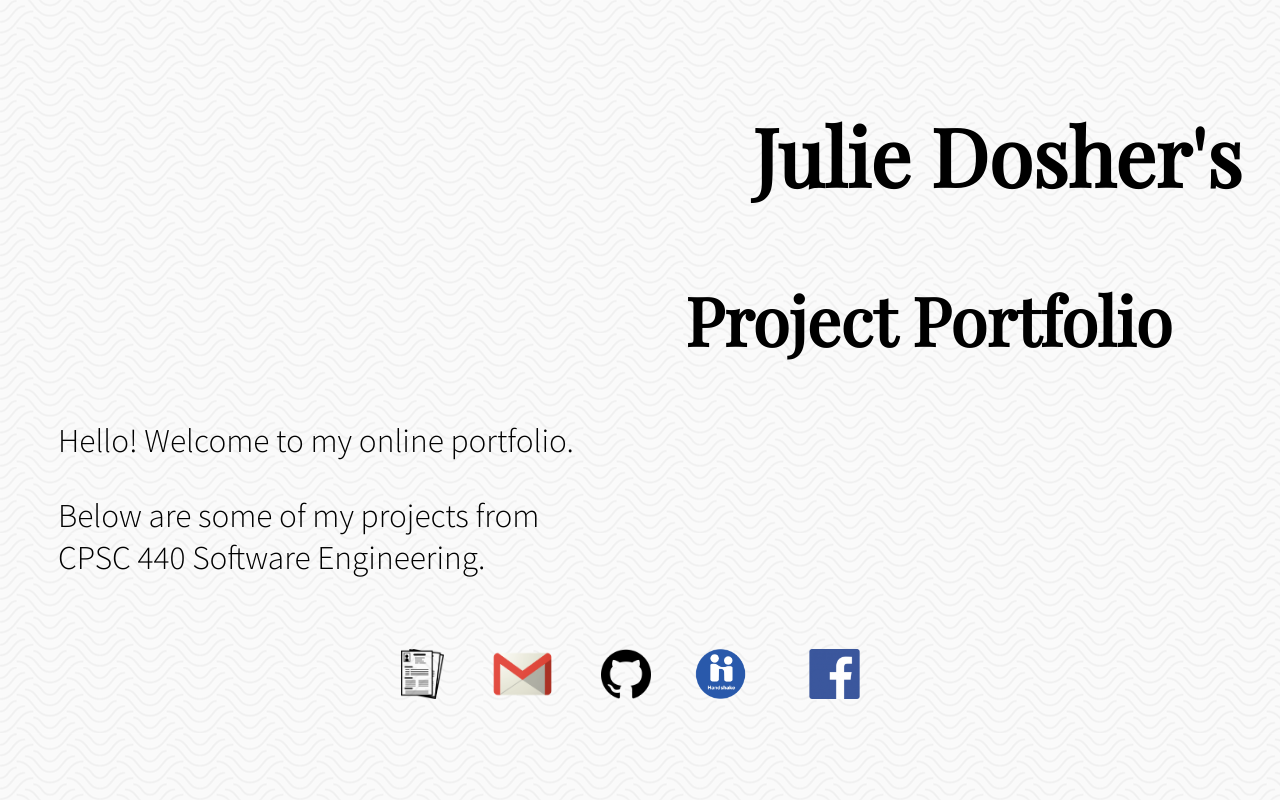
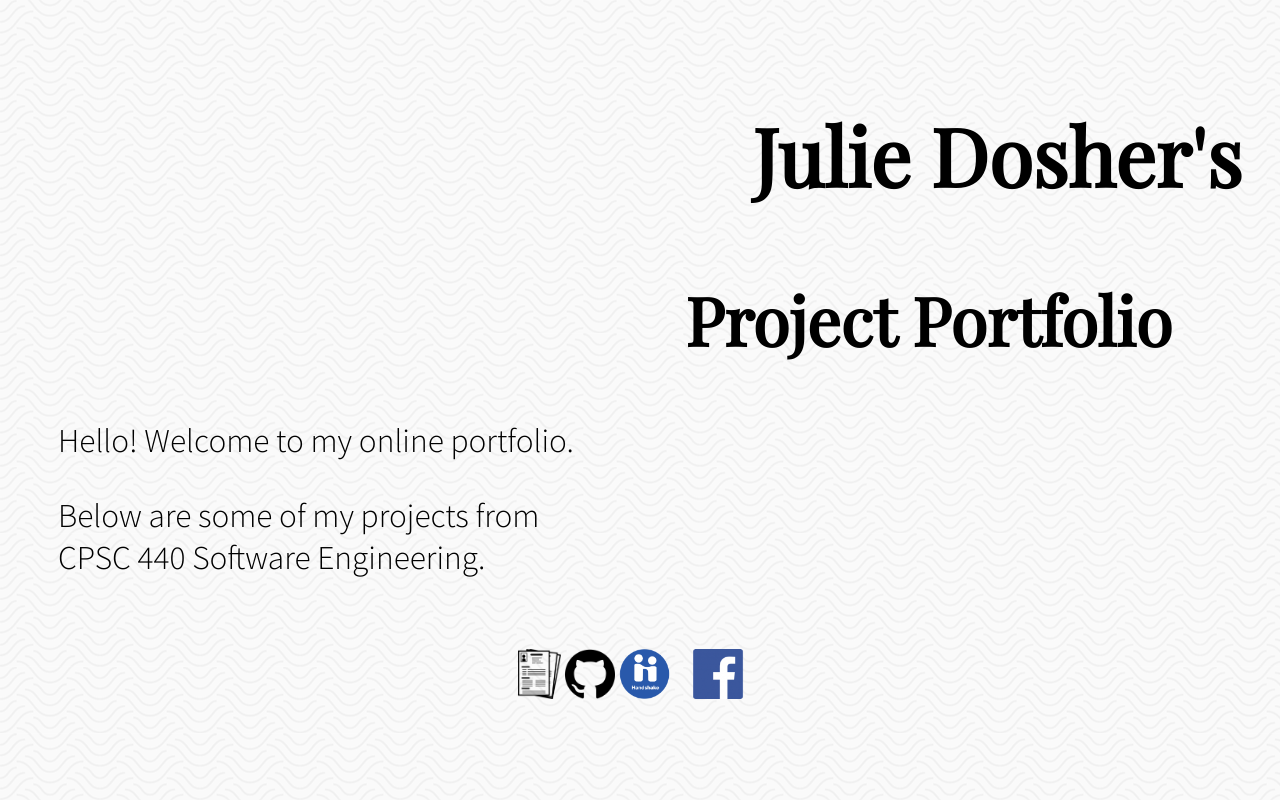
Before and after one commit to juliedosher/CPSC440_Portfolio, a plain HTML site: page index.html in a window 1280 px wide. Shown: the top 800 px of the page. Drawn offline with nearby package versions, Linux system fonts and the light colour scheme.

Commit message:
removed remaining errors

```diff
--- a/index.html
+++ b/index.html
@@ -22,27 +22,24 @@
       <!-- Centered series of image links -->
       <div class="link-gallery" style="text-align: center; margin-top: 3%">
         <a href="./resources/JulieDosher.pdf" target="_blank" title="Resume">
-          <img hspace = "20"
-            src="./resources/logo_resume.png"
-            alt="Resume" height="50">
+          <img src="./resources/logo_resume.png" alt="Resume" height="50">
         </a>
 
         <a href="mailto:juliegdosher@lewisu.edu" target="_blank" title="Email">
-          <img hspace = "20" src="./resources/logo_email.png" alt="Email"
-            height="50">
+          <src="./resources/logo_email.png" alt="Email" height="50">
         </a>
 
         <a href="https://github.com/juliedosher" target="_blank" title="Github">
-          <img hspace = "20" src="./resources/logo_github.png" alt="Github" height="50">
+          <img src="./resources/logo_github.png" alt="Github" height="50">
         </a>
 
         <a href="https://app.joinhandshake.com/stu/users/43255566" target="_blank"
           title="Handshake">
-          <img hspace = "20" src="./resources/logo_handshake.png" alt="Handshake" height="50">
+          <img src="./resources/logo_handshake.png" alt="Handshake" height="50">
         </a>
 
         <a href="https://www.facebook.com/julie.dosher.90/" target="_blank" title="Facebook">
-          <img hspace = "20" src="./resources/logo_facebook.png" alt="Facebook" height="50">
+          <img src="./resources/logo_facebook.png" alt="Facebook" height="50">
         </a>
       </div>
       <br>
```
